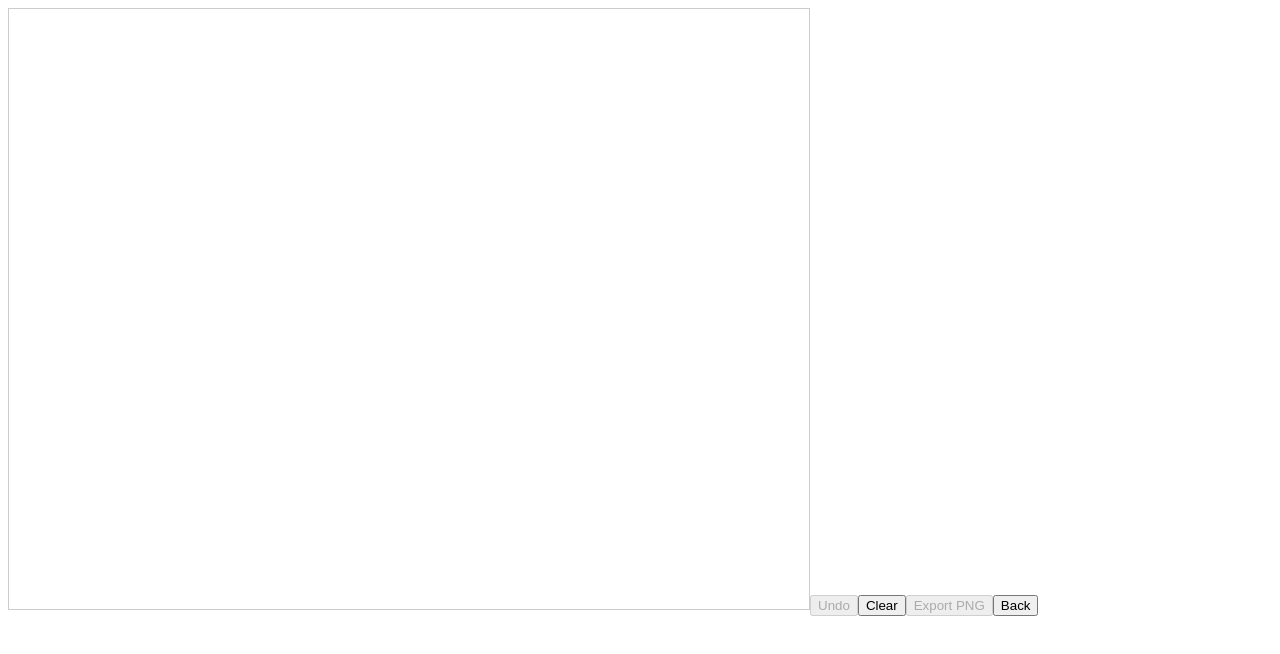
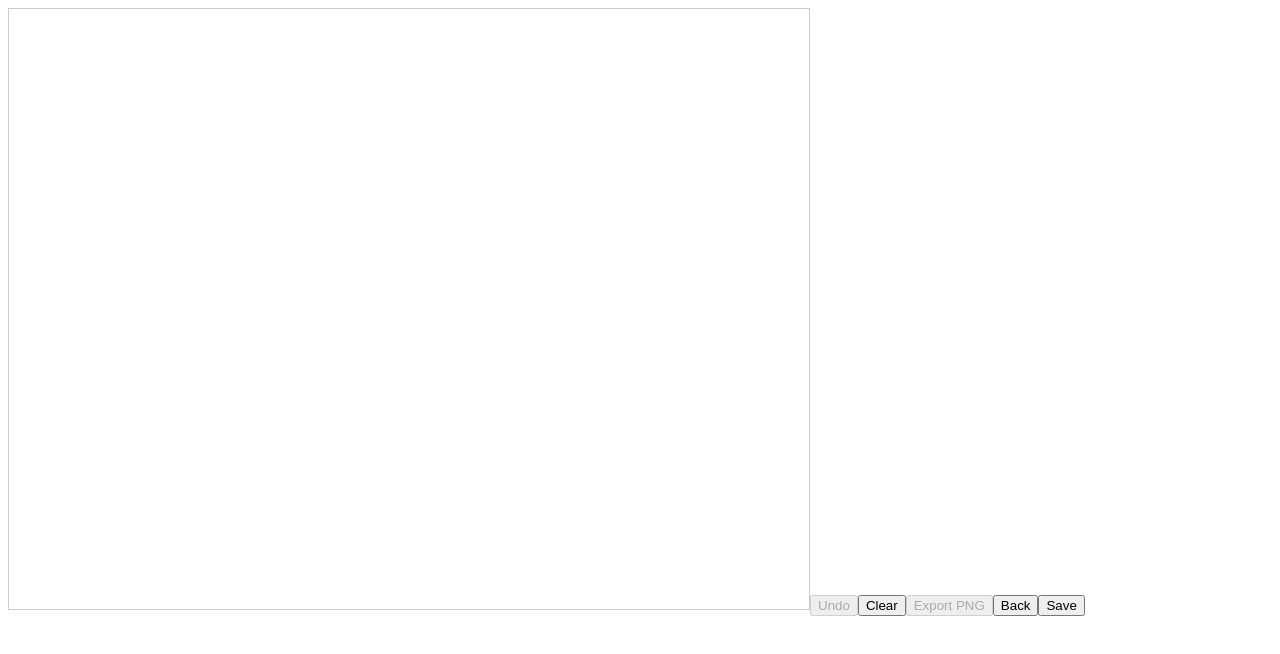
Before and after one commit to NiercoElectron/Lydia, a React (Vite) app: page / in a window 1280 px wide. Both pictures are taken after a click on the button "New project". Shown: the top 654 px of the page. Built offline with nearby package versions, Linux system fonts and the light colour scheme.

Commit message:
Add Save button to download the project as a .lyd file

```diff
--- a/src/screens/Editor.tsx
+++ b/src/screens/Editor.tsx
@@ -2,6 +2,7 @@ import { useEffect, useRef, useState } from 'react'
 import type { Point, Project, Stroke } from '../drawing/types'
 import { drawStrokes } from '../drawing/render'
 import { downloadBlob, renderPng } from '../drawing/file'
+import { PROJECT_EXTENSION, serializeProject } from '../drawing/projectFile'
 
 // Current local date and time for file names, e.g. "2026-10-19_14-32-05"
 function timestamp() {
@@ -114,6 +115,11 @@ export function Editor({ project, onBack }: Props) {
     }
   }
 
+    function handleSave() {
+      const text = serializeProject({ ...project, strokes })
+      const blob = new Blob([text], { type: 'application/json' })
+      downloadBlob(blob, `lydia-${timestamp()}${PROJECT_EXTENSION}`)
+  }
 
     function handleBack() {
     if (strokes.length > 0 && !window.confirm('Discard this drawing and go back to the start screen?')) return
@@ -136,6 +142,7 @@ export function Editor({ project, onBack }: Props) {
       <button onClick={handleClear}>Clear</button>
       <button onClick={handleExport} disabled={strokes.length === 0}>Export PNG</button>
       <button onClick={handleBack}>Back</button>
+      <button onClick={handleSave}>Save</button>
     </>
   )
 }
```
